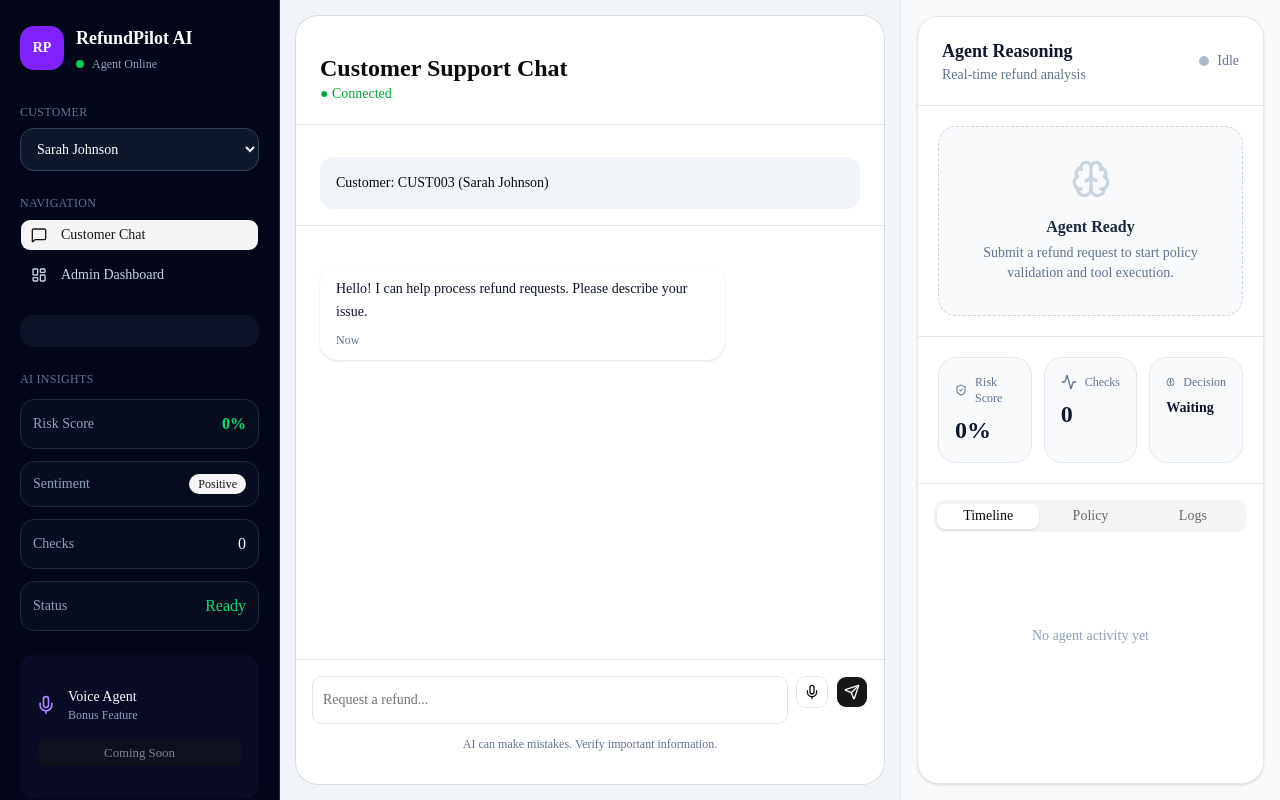
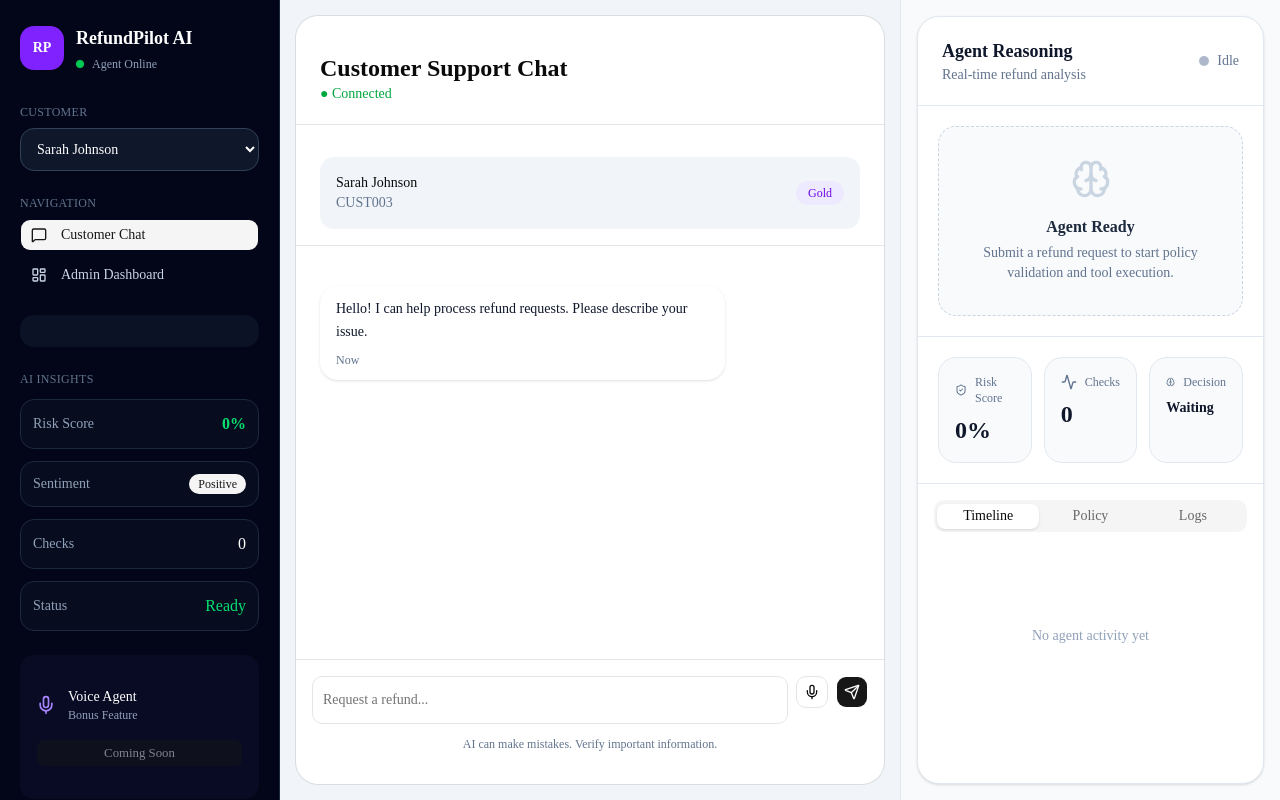
Before and after one commit to siddharthNirmale/ai-refund-agent, a Next.js app: page / in a window 1280 px wide. Built offline with nearby package versions, Linux system fonts and the light colour scheme.

Commit message:
feat: enhance ChatPanel and useAgentStore with loading state handling and improved error messages

```diff
--- a/src/components/chat/ChatPanel.tsx
+++ b/src/components/chat/ChatPanel.tsx
@@ -1,6 +1,10 @@
 "use client";
 
-import { useState } from "react";
+import {
+  useState,
+  useEffect,
+  useRef,
+} from "react";
 
 import MessageBubble from "./MessageBubble";
 
@@ -22,6 +26,9 @@ import {
 export default function ChatPanel() {
   const [input, setInput] =
     useState("");
+
+  const bottomRef =
+    useRef<HTMLDivElement>(null);
 
   const selectedCustomerId =
     useCustomerStore(
@@ -67,9 +74,20 @@ export default function ChatPanel() {
         state.clearAgentRun
     );
 
+  useEffect(() => {
+    bottomRef.current?.scrollIntoView({
+      behavior: "smooth",
+    });
+  }, [messages, loading]);
+
   const handleSend =
     async () => {
-      if (!input.trim()) return;
+      if (
+        !input.trim() ||
+        loading
+      ) {
+        return;
+      }
 
       addMessage({
         id: crypto.randomUUID(),
@@ -109,6 +127,12 @@ export default function ChatPanel() {
             }
           );
 
+        if (!response.ok) {
+          throw new Error(
+            "API request failed"
+          );
+        }
+
         const result =
           await response.json();
 
@@ -124,7 +148,7 @@ export default function ChatPanel() {
 
           role: "assistant",
 
-          content: `Refund ${result.decision.toUpperCase()}
+          content: `Decision: ${result.decision.toUpperCase()}
 
 Reason: ${result.reason}
 
@@ -142,7 +166,7 @@ Risk Score: ${result.riskScore}%`,
           role: "assistant",
 
           content:
-            "Unable to process refund request.",
+            "Unable to process refund request. Please try again.",
 
           timestamp:
             new Date().toLocaleTimeString(),
@@ -155,6 +179,7 @@ Risk Score: ${result.riskScore}%`,
   return (
     <section className="flex h-full min-h-0 flex-col bg-slate-100 p-4">
       <Card className="flex min-h-0 flex-1 flex-col rounded-3xl">
+
         {/* Header */}
 
         <div className="shrink-0 border-b px-6 py-5">
@@ -171,15 +196,31 @@ Risk Score: ${result.riskScore}%`,
 
         <div className="shrink-0 border-b px-6 py-4">
           <div className="rounded-xl bg-slate-100 p-4">
-            <span className="font-medium">
-              Customer:
-              {" "}
-              {customer?.id}
-              {" "}
-              (
-              {customer?.name}
-              )
-            </span>
+            <div className="flex items-center justify-between">
+              <div>
+                <p className="font-medium">
+                  {customer?.name}
+                </p>
+
+                <p className="text-sm text-slate-500">
+                  {customer?.id}
+                </p>
+              </div>
+
+              <div
+                className="
+                  rounded-full
+                  bg-violet-100
+                  px-3
+                  py-1
+                  text-xs
+                  font-medium
+                  text-violet-700
+                "
+              >
+                {customer?.tier}
+              </div>
+            </div>
           </div>
         </div>
 
@@ -210,14 +251,33 @@ Risk Score: ${result.riskScore}%`,
           )}
 
           {loading && (
-            <div className="flex items-center gap-2 text-slate-500">
-              <Loader2 className="h-4 w-4 animate-spin" />
+            <div
+              className="
+                flex
+                items-center
+                gap-3
+                rounded-xl
+                bg-slate-100
+                p-3
+                text-slate-600
+              "
+            >
+              <Loader2
+                className="
+                  h-4
+                  w-4
+                  animate-spin
+                "
+              />
 
               <span>
-                Agent analyzing refund policy...
+                AI agent is validating
+                refund policies...
               </span>
             </div>
           )}
+
+          <div ref={bottomRef} />
         </div>
 
         {/* Input */}
@@ -226,6 +286,7 @@ Risk Score: ${result.riskScore}%`,
           <div className="flex gap-2">
             <Input
               value={input}
+              disabled={loading}
               onChange={(e) =>
                 setInput(
                   e.target.value
@@ -247,6 +308,7 @@ Risk Score: ${result.riskScore}%`,
             <Button
               variant="outline"
               size="icon"
+              disabled={loading}
             >
               <Mic className="h-4 w-4" />
             </Button>
@@ -259,7 +321,13 @@ Risk Score: ${result.riskScore}%`,
               }
             >
               {loading ? (
-                <Loader2 className="h-4 w-4 animate-spin" />
+                <Loader2
+                  className="
+                    h-4
+                    w-4
+                    animate-spin
+                  "
+                />
               ) : (
                 <Send className="h-4 w-4" />
               )}
--- a/src/store/useAgentStore.ts
+++ b/src/store/useAgentStore.ts
@@ -50,7 +50,8 @@ type AgentStore = {
     status:
       | "running"
       | "success"
-      | "failed"
+      | "failed",
+    details?: string
   ) => void;
 
   setResult: (
@@ -108,7 +109,8 @@ export const useAgentStore =
 
     updateLogStatus: (
       id,
-      status
+      status,
+      details
     ) =>
       set((state) => ({
         logs: state.logs.map((log) =>
@@ -116,6 +118,9 @@ export const useAgentStore =
             ? {
                 ...log,
                 status,
+                details:
+                  details ??
+                  log.details,
               }
             : log
         ),
```
